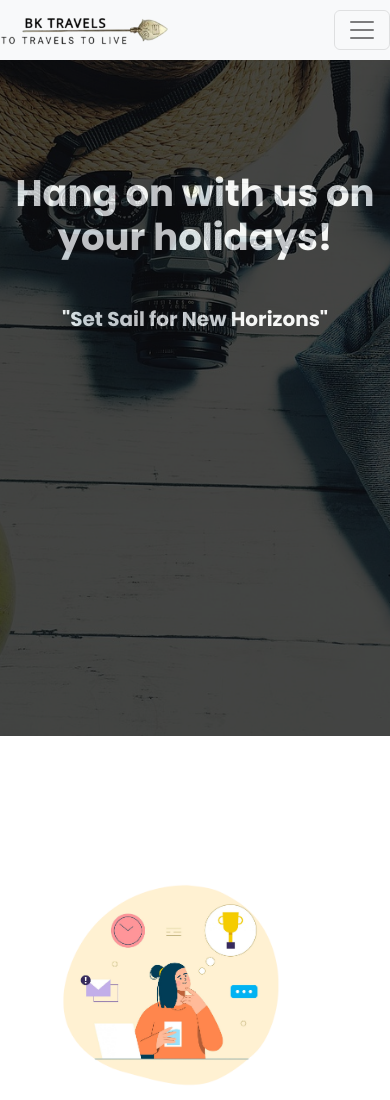
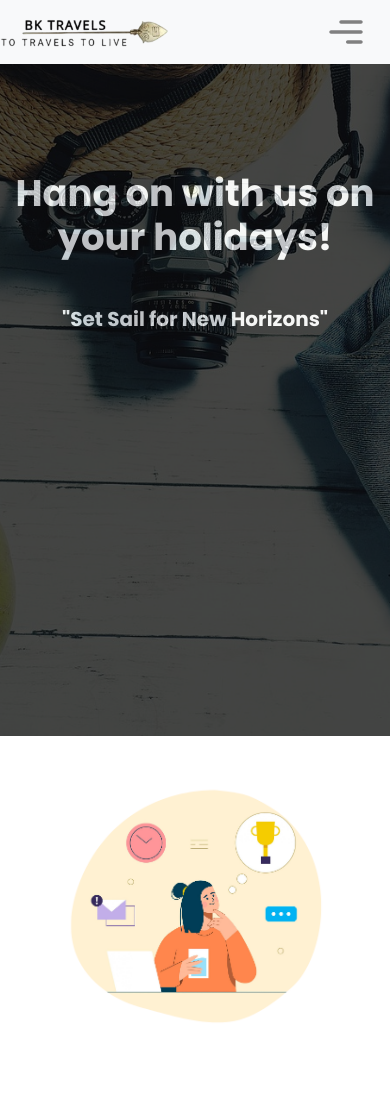
Before and after one commit to Dipaque/BK-travels, a plain HTML site: page index.html in a window 390 px wide. Shown: the top 1100 px of the page. Drawn offline with nearby package versions, Linux system fonts and the light colour scheme; a script that the page names is missing; a web font is replaced by a local one.

Commit message:
navbar fixed

```diff
--- a/BKtravels.css
+++ b/BKtravels.css
@@ -3,12 +3,18 @@ body{
     margin: 0;
     padding: 0;
 }
-.navbar-toggler:focus,
-.navbar-toggler:active,
-.navbar-toggler-icon:focus {
+.navbar-light .navbar-toggler {
+    border:0 solid #ffff;
+  }
+ .navbar-light .navbar-toggler:focus,
+.navbar-light .navbar-toggler:active,
+.navbar-light .navbar-toggler-icon:focus {
     outline: none;
     box-shadow: none;
 }
+  svg{
+    transform: rotate(180deg);
+  }
 
 .navbar-nav > .active > a {
     color: #FB8500;
@@ -43,9 +49,7 @@ body{
     background-color: #FB8500;
     color:white;
 }
-
-
- .offcanvas-body> .navbar-nav > .active > .a {
+.offcanvas-body> .navbar-nav > .active > .a {
 
     color: #FB8500;
 
@@ -463,7 +467,7 @@ border: solid 2px rgba(0,0,0,0.4);
 border-radius: 15px;
 background-color: rgba(0,0,0,0.4);
 width: 250px;
-height: 250px;
+height: 300px;
 background-image: url('auroville.jpg') ;
 background-position: center;
 background-size: cover;
@@ -486,7 +490,7 @@ background-repeat: no-repeat;
         border-radius: 15px;
         background-color: rgba(0,0,0,0.4);
         width: 250px;
-        height: 250px;
+        height: 300px;
         background-image: url('auroville.jpg') ;
         background-position: center;
         background-size: cover;
--- a/index.html
+++ b/index.html
@@ -50,11 +50,15 @@
     <body>
 
         <!-- Nav bar -->
-        <nav class="container-fluid   navbar  navbar-light navbar-nav-scroll fixed-top bg-light   navbar-expand-lg "data-spy="affix" data-offset-top="0" style="font-family:'Wix Madefor Display',sans-serif;" >
+        <nav class="container-fluid   navbar  navbar-light navbar-nav-scroll fixed-top bg-light   navbar-expand-xl "data-spy="affix" data-offset-top="0" style="font-family:'Wix Madefor Display',sans-serif;" >
           <div class="container  ">
             <a href="index.html" class="navbar-brand "><img src="navbarlogo_prev_ui.png"alt="logo" width="170px"></a>
-            <button class="navbar-toggler navbar-danger " type="button" data-bs-toggle="collapse" data-bs-target="#mynavbar" aria-controls="navbarNav" aria-expanded="false" aria-label="Toggle navigation" >
-            <span class=" navbar-toggler-icon "></span>
+            <button class="navbar-toggler navbar-danger custom-toggler " type="button" data-bs-toggle="collapse" data-bs-target="#mynavbar" aria-controls="navbarNav" aria-expanded="false" aria-label="Toggle navigation" >
+            <span class=" navbar-toggler "><svg xmlns="http://www.w3.org/2000/svg" width="40px" height="40px" viewBox="0 0 24 24" fill="none">
+              <path d="M2 5.99519C2 5.44556 2.44556 5 2.99519 5H11.0048C11.5544 5 12 5.44556 12 5.99519C12 6.54482 11.5544 6.99039 11.0048 6.99039H2.99519C2.44556 6.99039 2 6.54482 2 5.99519Z" fill="#808080"/>
+              <path d="M2 11.9998C2 11.4501 2.44556 11.0046 2.99519 11.0046H21.0048C21.5544 11.0046 22 11.4501 22 11.9998C22 12.5494 21.5544 12.9949 21.0048 12.9949H2.99519C2.44556 12.9949 2 12.5494 2 11.9998Z" fill="#808080"/>
+              <path d="M2.99519 17.0096C2.44556 17.0096 2 17.4552 2 18.0048C2 18.5544 2.44556 19 2.99519 19H15.0048C15.5544 19 16 18.5544 16 18.0048C16 17.4552 15.5544 17.0096 15.0048 17.0096H2.99519Z" fill="#808080"/>
+              </svg></span>
             </button>
           <div class="collapse navbar-collapse" id="mynavbar">
             <ul class="navbar-nav navlink ms-auto mt-2 mt-md-0 ">
@@ -80,12 +84,12 @@
         <!-- About -->
         <div class="about container text-start mt-5 "  id="section0">
           <div class="row">
-            <div class="col-lg-6 pt-5">
-          <img class="aboutimg mt-5 ms-5 img-fluid" src="about.png" height="70%" width="60%">
+            <div class="col-lg-6 my-auto text-center">
+          <img class="img-fluid" src="about.png" height="80%" width="70%">
           </div>
           <div class="col-lg-6">
           <div class="aboutsection text-start">
-            <div class=" mt-5 ps-5  pe-5 pt-5" ><h6 class="mb-5" style="color:grey;font-family: 'Poppins',sans-serif;"><b>ABOUT</b></h6><h4 style="font-weight: bolder;font-family: 'Poppins';"><b>Who we are?</b></h4><br>
+            <div class=" mt-5  ps-5 pe-5 pt-5" ><h6 class="mb-5" style="color:grey;font-family: 'Poppins',sans-serif;"><b>ABOUT</b></h6><h4 style="font-weight: bolder;font-family: 'Poppins';"><b>Who we are?</b></h4><br>
               <p style="color:grey">Your gateway to extrardinary adventures and unforgettable experiences around the globe. We are passionate about travel and dedicated to crafting remarkable journeys that inspire and enrich your life.
                 At our agency, we believe that travel has the power to transform, educate, and create lifelong memories.
                 Our team of experienced travel enthusiasts is here to guide you every step of the way.</p></div>
@@ -522,7 +526,7 @@
                 </div>
                 </footer>
                 <div class="h_line" style="margin-top: 0%;" ></div>
-                <div class="text-start container mt-4">
+                <div class="text-start container mt-4 mb-4">
                   <p style="color:grey;font-family: 'Wix Madefor Display'; font-size: medium; ">© 2023 <a href="index.html" style="color:#FB8500;text-decoration: none;"> BK Travels.</a> All Rights Reserved.</p>
                   </div>
         <!-- Bootstrap cdn -->
```
Also changed, not shown: fleet.html (+6 -2 lines), tour.html (+10 -20 lines), menu-left-svgrepo-com.svg (added).
